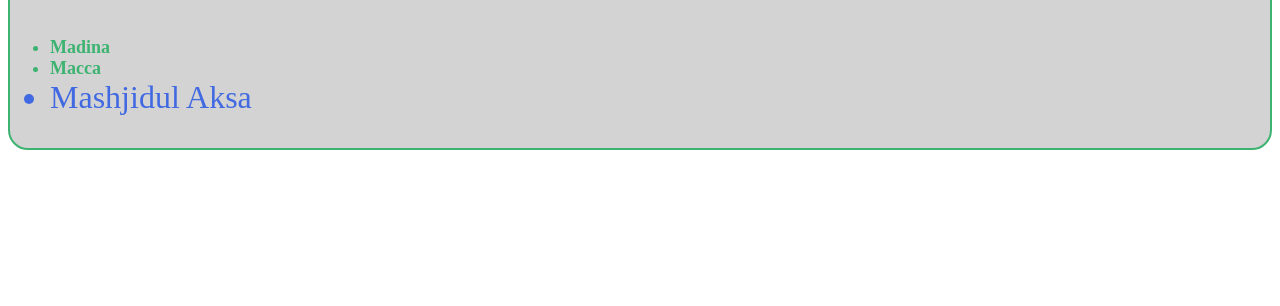
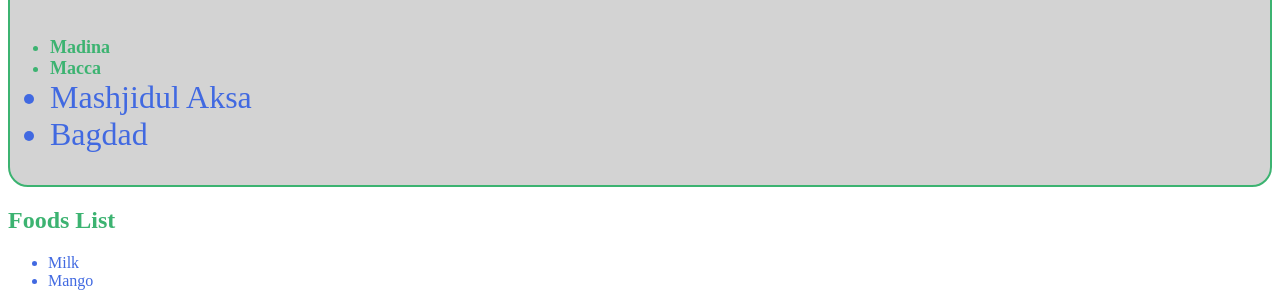
Before and after one commit to masudulalam/Tour-of-DOM, a plain HTML site: page index.html in a window 1280 px wide. Shown: the part 501-807 px from the top of the page. Drawn offline with Linux system fonts and the light colour scheme.

Commit message:
added use case of document.createElement(), appendChild()

```diff
--- a/index.html
+++ b/index.html
@@ -28,7 +28,7 @@
     <header>
         <h1>Exploring DOM</h1>
     </header>
-    <main>
+    <main id="main">
         <section>
             <h1>DOM(Document Object Model)</h1>
             <ul>
@@ -48,7 +48,7 @@
         </section>
         <section id="places">
             <h1 id="places-title">Places I like to visit</h1>
-            <ul>
+            <ul id="places-list">
                 <li class="important-places">Madina</li>
                 <li class="important-places">Macca</li>
                 <li>Mashjidul Aksa</li>
@@ -57,6 +57,7 @@
     </main>
     <script src="js/dom.js"></script>
     <script src="js/styleInJs.js"></script>
+    <script src="js/append.js"></script>
     <script>
         // get all li elements:
         const liCollections = document.getElementsByTagName('li');
--- /dev/null
+++ b/js/append.js
@@ -0,0 +1,21 @@
+const placesLists = document.getElementById('places-list');
+const li = document.createElement('li');
+li.innerText = 'Bagdad';
+placesLists.appendChild(li);
+
+const mainContainer = document.getElementById('main');
+console.log(mainContainer);
+const section = document.createElement('section');
+const h1 = document.createElement('h1');
+h1.innerText = 'Foods List';
+section.appendChild(h1);
+const ul = document.createElement('ul');
+const li1 = document.createElement('li');
+li1.innerText = 'Milk';
+ul.appendChild(li1);
+const li2 = document.createElement('li');
+li2.innerText = 'Mango';
+ul.appendChild(li2);
+section.appendChild(ul)
+
+mainContainer.appendChild(section);
--- a/js/styleInJs.js
+++ b/js/styleInJs.js
@@ -11,4 +11,3 @@
 
 const placesContainer = document.getElementById('places');
 placesContainer.classList.add('text-large');
-placesContainer.ul.classList.remove('important-places');
```
